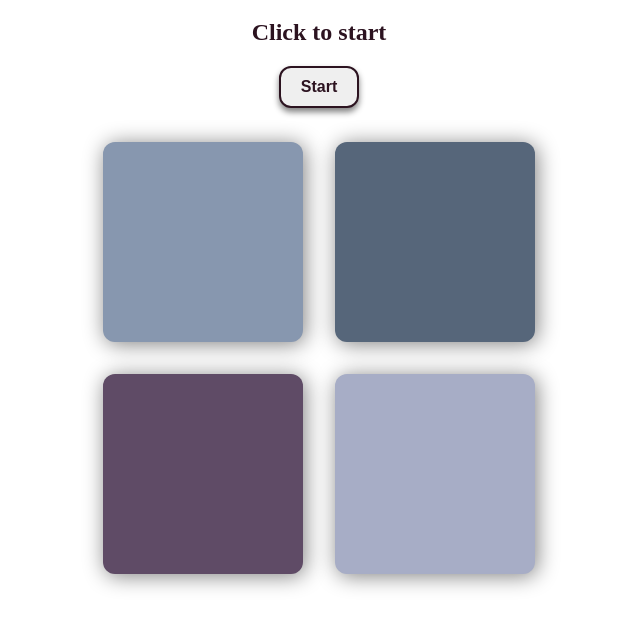
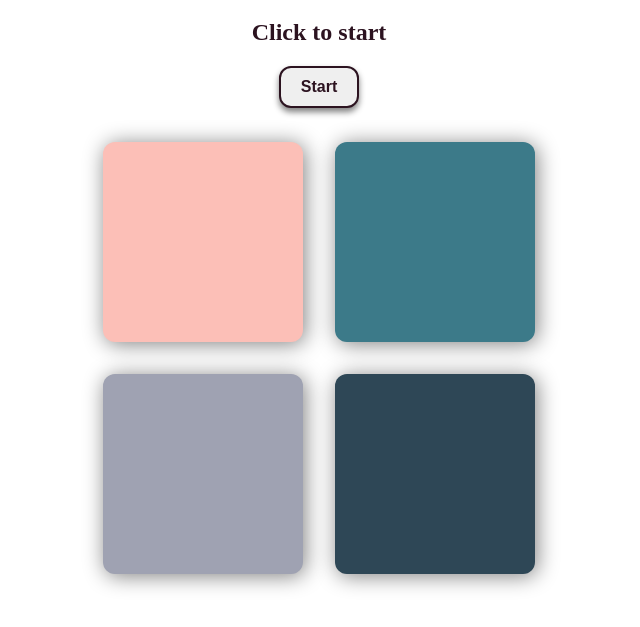
Before and after one commit to Bindhusree56/simon_game, a plain HTML site: page index.html in a window 1280 px wide. Shown: the part 61-688 px from the top of the page, without its empty margins (321-961 px from the left). Drawn offline with Linux system fonts and the light colour scheme.

Commit message:
changed colors

```diff
--- a/style.css
+++ b/style.css
@@ -24,26 +24,28 @@ h2{
     display: flex;
     justify-content: center;
 }
+.red{
+    background-color: #FCBFB7 ;
+    box-shadow: 2px 2px 21px grey;
+    border: none;
+}
 .yellow{
-    background-color: #5F4B66;
+    background-color: #9FA2B2;
+    box-shadow: 2px 2px 21px grey;
+    border: none;
+}
+.green{
+    background-color:  #3C7A89;
     box-shadow: 2px 2px 21px grey;
     border: none;
 }
 .purple{
-    background-color: #A7ADC6;
+    background-color: #2E4756;
     box-shadow: 2px 2px 21px grey;
     border: none;
 }
-.red{
-    background-color: #8797AF ;
-    box-shadow: 2px 2px 21px grey;
-    border: none;
-}
-.green{
-    background-color:  #56667A;
-    box-shadow: 2px 2px 21px grey;
-    border: none;
-}
+
+
 .flash{
     background-color: white;
 }
```
